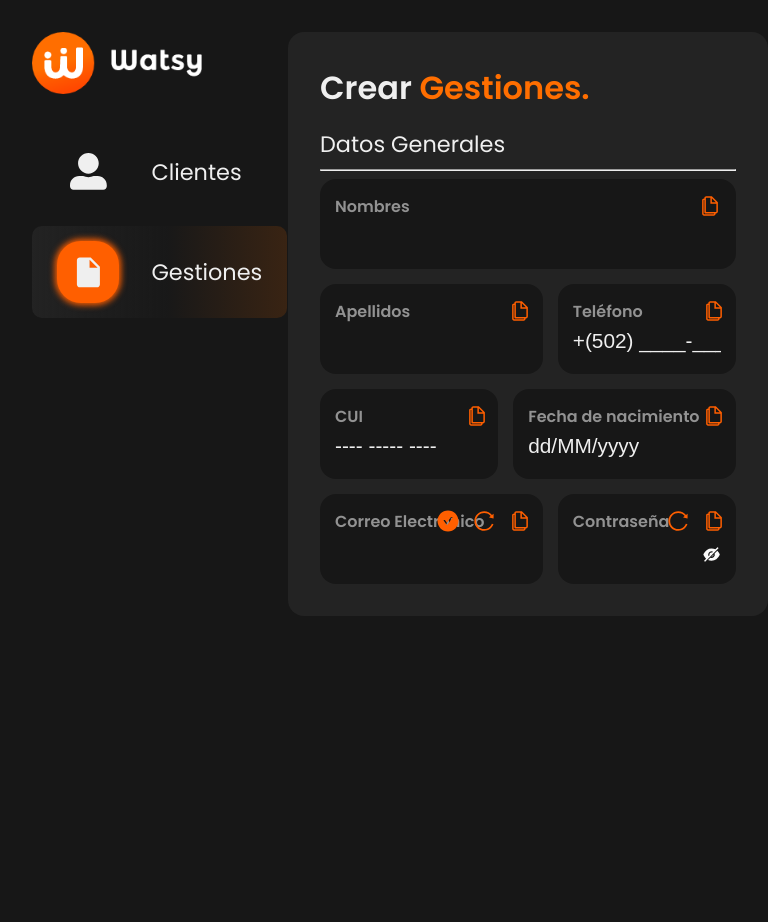
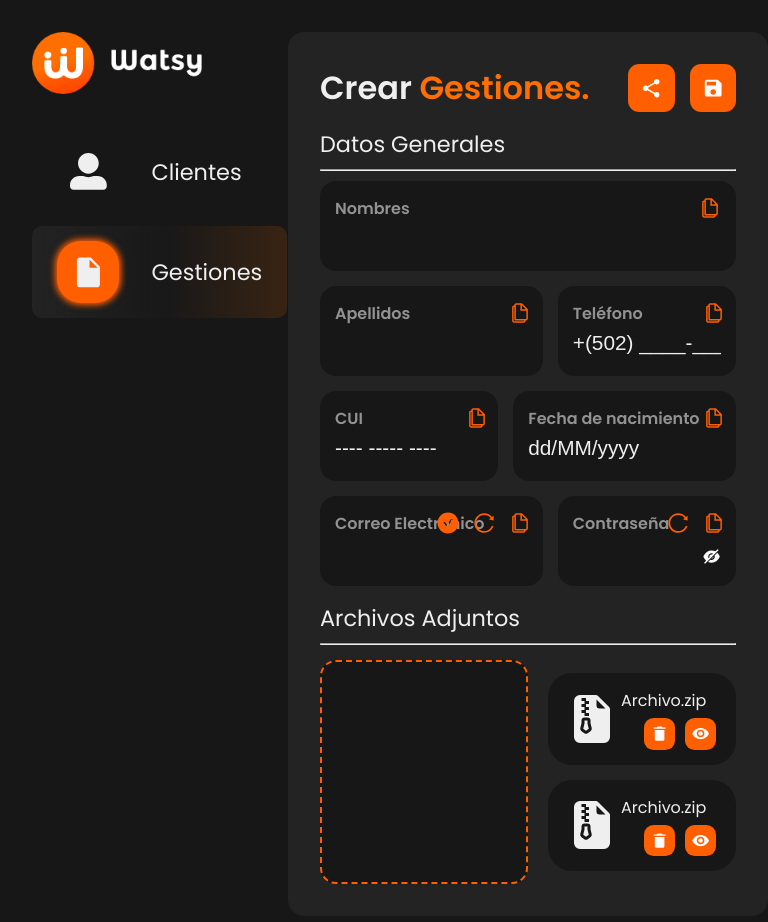
Before and after one commit to GeovannyGil/watsy-gestion, a React (Create React App) app: page /gestiones in a window 1280 px wide. Shown: the top 922 px of the page, without its empty margins (0-768 px from the left). Before the commit the page ends 800 px from the top, so only its background shows below. Built offline with nearby package versions, Linux system fonts and the light colour scheme.

Commit message:
feat(Root): Add functionality form data general and generate Email

```diff
--- a/src/pages/Gestiones.js
+++ b/src/pages/Gestiones.js
@@ -1,10 +1,19 @@
 import Sidebar from '../components/SideBar/Sidebar'
 import styled from 'styled-components'
+import * as Io from 'react-icons/io'
+import * as Ai from 'react-icons/ai'
 import { TextIndicador, TitleMultiColor } from '../components/Elements/Text'
 import { Input, GroupButtons } from '../components/Elements/Inputs'
-import * as Io from 'react-icons/io'
-import * as Ai from 'react-icons/ai'
+import { ButtonOnInput, ButtonIconAlone } from '../components/Elements/Buttons'
+import { FileComponent } from '../components/Files/Files'
 import NumberFormat from 'react-number-format'
+import { v4 as uuidv4 } from 'uuid'
+// Hooks
+import { useState, useEffect } from 'react'
+
+// Toast
+import { toast } from 'react-toastify'
+import 'react-toastify/dist/ReactToastify.css'
 
 const Content = styled.div`
   width: 100%;
@@ -12,30 +21,12 @@ const Content = styled.div`
 `
 
 const ContentHeader = styled.div`
+  display: flex;
+  justify-content: space-between;
   margin-bottom: 15px;
 `
 
 const ContentBody = styled.div`
-`
-
-const ButtonOnInput = styled.button`
-  background-color: transparent;
-  border: none;
-  color: #FBFBFB;
-  font-size: 1.2em;
-  position: absolute;
-  border-radius: 0.5em;
-  display: flex;
-  align-items: center;
-  justify-content: center;
-  padding: 6px;
-  bottom: 15%;
-  right: 5%;
-  cursor: pointer;
-
-  &:hover{
-    color: #FF5F00;
-  }
 `
 
 const ContentSpaceGestion = styled.div`
@@ -60,40 +51,180 @@ const GridInputs = styled.div`
   }
 `
 
+const LayoutUpload = styled.div`
+  width: 100%;
+  height: 14rem;
+  display: grid;
+  grid-template-columns: 1fr 1fr;
+`
+
+const Upload = styled.div`
+  width: 100%;
+  padding: 20px;
+  border: 2px dashed #FF5F00;
+  background-color: #171717;
+  border-radius: 1em;
+`
+
+const ContentFiles = styled.div`
+  padding: 0 0 0 20px;
+  display: grid;
+  grid-template-columns: 1fr;
+  grid-gap: 15px;
+  align-content: center;
+`
+
+const GroupButtonsHeaderActions = styled.div`
+  display: flex;
+  gap: 15px;
+
+  & button{
+    font-size: 1.4em;
+    padding: 5px 12px;
+  }
+`
+
 export default function Gestiones () {
+  const [dataClient, setDataClient] = useState({
+    id: uuidv4(),
+    names: '',
+    lastNames: '',
+    phone: '',
+    cui: '',
+    dateBirthday: '',
+    email: '',
+    password: ''
+  })
+
+  useEffect(() => {
+    console.log('Cambio el estado')
+  }, [])
+
+  function handleOnChange (e, label = '') {
+    const data = { ...dataClient }
+
+    if (label !== '') {
+      const jsonFormat = e
+      if (label === 'phone') {
+        data.phone = jsonFormat.value
+      }
+
+      if (label === 'cui') {
+        data.cui = jsonFormat.value
+      }
+      setDataClient(data)
+      return
+    }
+
+    if (e.target.name === 'names') {
+      data.names = e.target.value
+    }
+    if (e.target.name === 'lastNames') {
+      data.lastNames = e.target.value
+    }
+    if (e.target.name === 'cui') {
+      data.cui = e.target.value
+    }
+    if (e.target.name === 'dateBirthday') {
+      data.dateBirthday = e.target.value
+    }
+    if (e.target.name === 'email') {
+      data.email = e.target.value
+    }
+    if (e.target.name === 'password') {
+      data.password = e.target.value
+    }
+    setDataClient(data)
+  }
+
+  // function handleOnSubmit () {}
+  function handleOnCopy (textCopy) {
+    const text = dataClient[textCopy]
+    navigator.clipboard.writeText(text)
+    // Colocar un toast de que se copio el texto
+    // https://fkhadra.github.io/react-toastify/installation
+    // https://www.w3schools.com/howto/howto_js_copy_clipboard.asp
+    toast.success('Se copio al portapapeles', {
+      position: 'bottom-center',
+      autoClose: 3000,
+      hideProgressBar: false,
+      closeOnClick: true,
+      pauseOnHover: true,
+      draggable: true,
+      progress: undefined,
+      theme: 'dark'
+    })
+
+    console.log('Texto Copiado')
+  }
+
+  function GenerateMail () {
+    const data = { ...dataClient }
+
+    let emailGenerate = ''
+    const dataName = dataClient.names.replace(/ /g, '').toLowerCase()
+    const dataLastName = dataClient.lastNames.replace(/ /g, '').toLowerCase()
+    const emailFormat = removeAccents(`${dataName}${dataLastName}@gmail.com`)
+    emailGenerate = emailFormat
+
+    data.email = emailGenerate
+    setDataClient(data)
+    // Email
+    // Geovanny Gil
+    // geovannygil@gmail.com
+    // geovannygil
+    // Contraseña
+    // 4 digitos de cui
+    // @
+    // primer nombre, mayuscula la primera letra
+  }
+
+  const removeAccents = (str) => {
+    return str.normalize('NFD').replace(/[\u0300-\u036f]/g, '')
+  }
+
   return (
     <Sidebar>
       <Content>
         <ContentSpaceGestion>
           <ContentHeader>
             <TitleMultiColor textNormal='Crear' textColorized='Gestiones.' />
+            <GroupButtonsHeaderActions>
+              <ButtonIconAlone>
+                <Io.IoMdShare />
+              </ButtonIconAlone>
+              <ButtonIconAlone>
+                <Io.IoMdSave />
+              </ButtonIconAlone>
+            </GroupButtonsHeaderActions>
           </ContentHeader>
           <ContentBody>
-            <TextIndicador text='Datos Generales' />
+            <TextIndicador text='Datos Generales' my='10px' />
             <Input marginBottom='15px'>
               <GroupButtons>
-                <button><Io.IoMdCopy /></button>
+                <button onClick={() => handleOnCopy('names')}><Io.IoMdCopy /></button>
               </GroupButtons>
               <label>Nombres</label>
-              <input type='text' />
+              <input type='text' name='names' onChange={handleOnChange} />
             </Input>
             <GridInputs>
               <GroupGridContentDouble>
                 <Input>
                   <GroupButtons>
-                    <button><Io.IoMdCopy /></button>
+                    <button onClick={() => handleOnCopy('lastNames')}><Io.IoMdCopy /></button>
                   </GroupButtons>
                   <label>Apellidos</label>
-                  <input type='text' />
+                  <input type='text' name='lastNames' onChange={handleOnChange} />
                 </Input>
                 <Input>
                   <GroupButtons>
-                    <button><Io.IoMdCopy /></button>
+                    <button onClick={() => handleOnCopy('phone')}><Io.IoMdCopy /></button>
                   </GroupButtons>
                   <label>Teléfono</label>
                   <NumberFormat
                     type='text'
-                    name='phoneClient'
+                    name='phone'
+                    onValueChange={(e) => handleOnChange(e, 'phone')}
                     format='+(502) ####-####'
                     allowEmptyFormatting
                     mask='_'
@@ -103,12 +234,13 @@ export default function Gestiones () {
               <GroupGridContentDouble>
                 <Input>
                   <GroupButtons>
-                    <button><Io.IoMdCopy /></button>
+                    <button onClick={() => handleOnCopy('cui')}><Io.IoMdCopy /></button>
                   </GroupButtons>
                   <label>CUI</label>
                   <NumberFormat
                     type='text'
-                    name='phoneClient'
+                    name='cui'
+                    onValueChange={(e) => handleOnChange(e, 'cui')}
                     format='#### ##### ####'
                     allowEmptyFormatting
                     mask='-'
@@ -116,12 +248,13 @@ export default function Gestiones () {
                 </Input>
                 <Input>
                   <GroupButtons>
-                    <button><Io.IoMdCopy /></button>
+                    <button onClick={() => handleOnCopy('dateBirthday')}><Io.IoMdCopy /></button>
                   </GroupButtons>
                   <label>Fecha de nacimiento</label>
                   <NumberFormat
                     type='text'
-                    name='phoneClient'
+                    name='dateBirthday'
+                    onChange={handleOnChange}
                     format='##/##/####'
                     allowEmptyFormatting
                     mask={['d', 'd', 'M', 'M', 'y', 'y', 'y', 'y']}
@@ -132,25 +265,33 @@ export default function Gestiones () {
                 <Input>
                   <GroupButtons>
                     <button><Ai.AiFillCheckCircle /></button>
-                    <button><Ai.AiOutlineReload /></button>
-                    <button><Io.IoMdCopy /></button>
+                    <button onClick={GenerateMail}><Ai.AiOutlineReload /></button>
+                    <button onClick={() => handleOnCopy('email')}><Io.IoMdCopy /></button>
                   </GroupButtons>
                   <label>Correo Electrónico</label>
-                  <input tyep='email' />
+                  <input tyep='email' value={dataClient.email} name='email' onChange={handleOnChange} />
                 </Input>
                 <Input>
                   <GroupButtons>
                     <button><Ai.AiOutlineReload /></button>
-                    <button><Io.IoMdCopy /></button>
+                    <button onClick={() => handleOnCopy('password')}><Io.IoMdCopy /></button>
                   </GroupButtons>
                   <label>Contraseña</label>
-                  <input type='password' />
+                  <input type='password' name='password' onChange={handleOnChange} />
                   <ButtonOnInput>
                     <Ai.AiFillEyeInvisible />
                   </ButtonOnInput>
                 </Input>
               </GroupGridContentDouble>
             </GridInputs>
+            <TextIndicador text='Archivos Adjuntos' my='15px' />
+            <LayoutUpload>
+              <Upload />
+              <ContentFiles>
+                <FileComponent />
+                <FileComponent />
+              </ContentFiles>
+            </LayoutUpload>
           </ContentBody>
         </ContentSpaceGestion>
       </Content>
```
